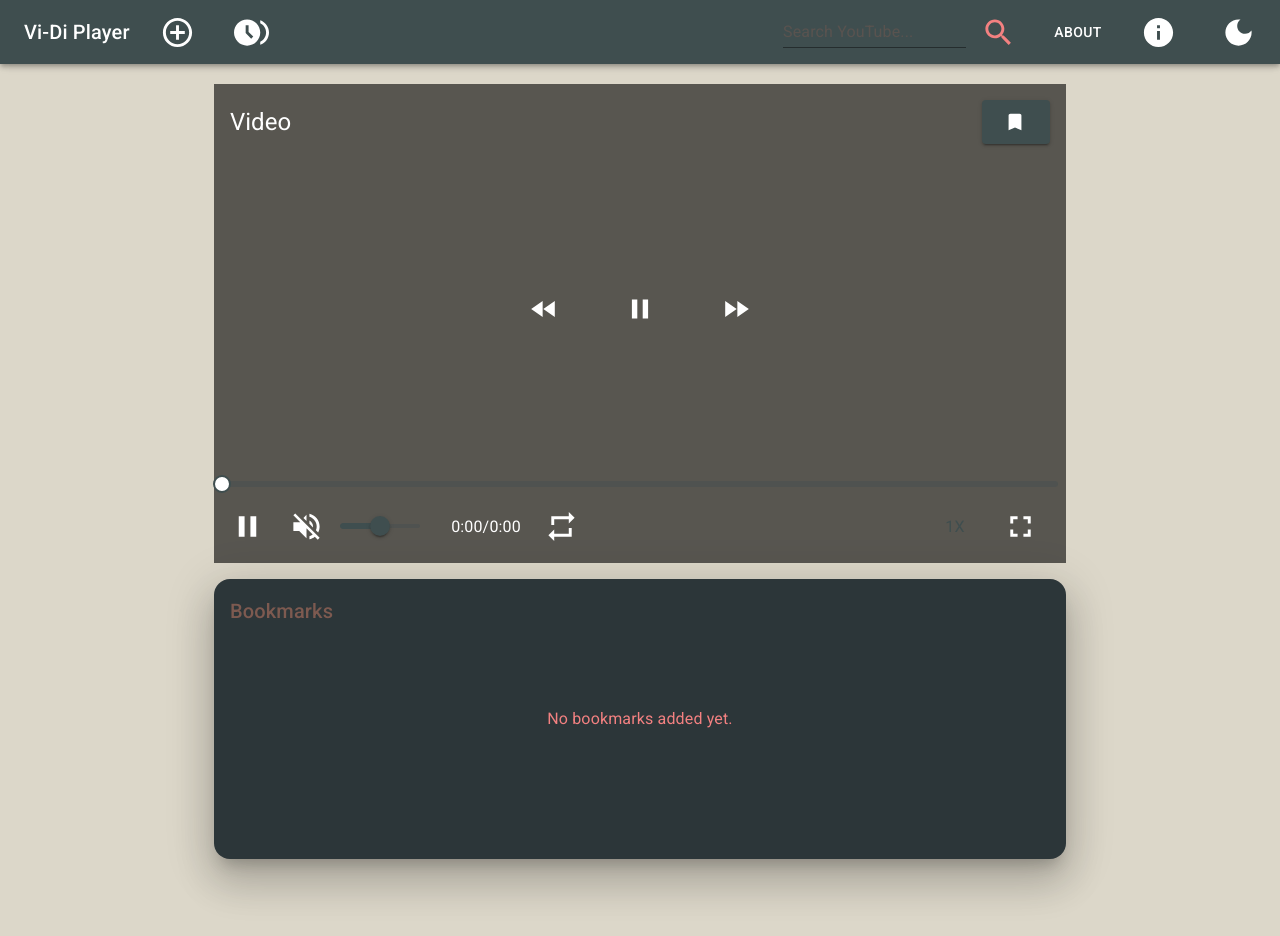
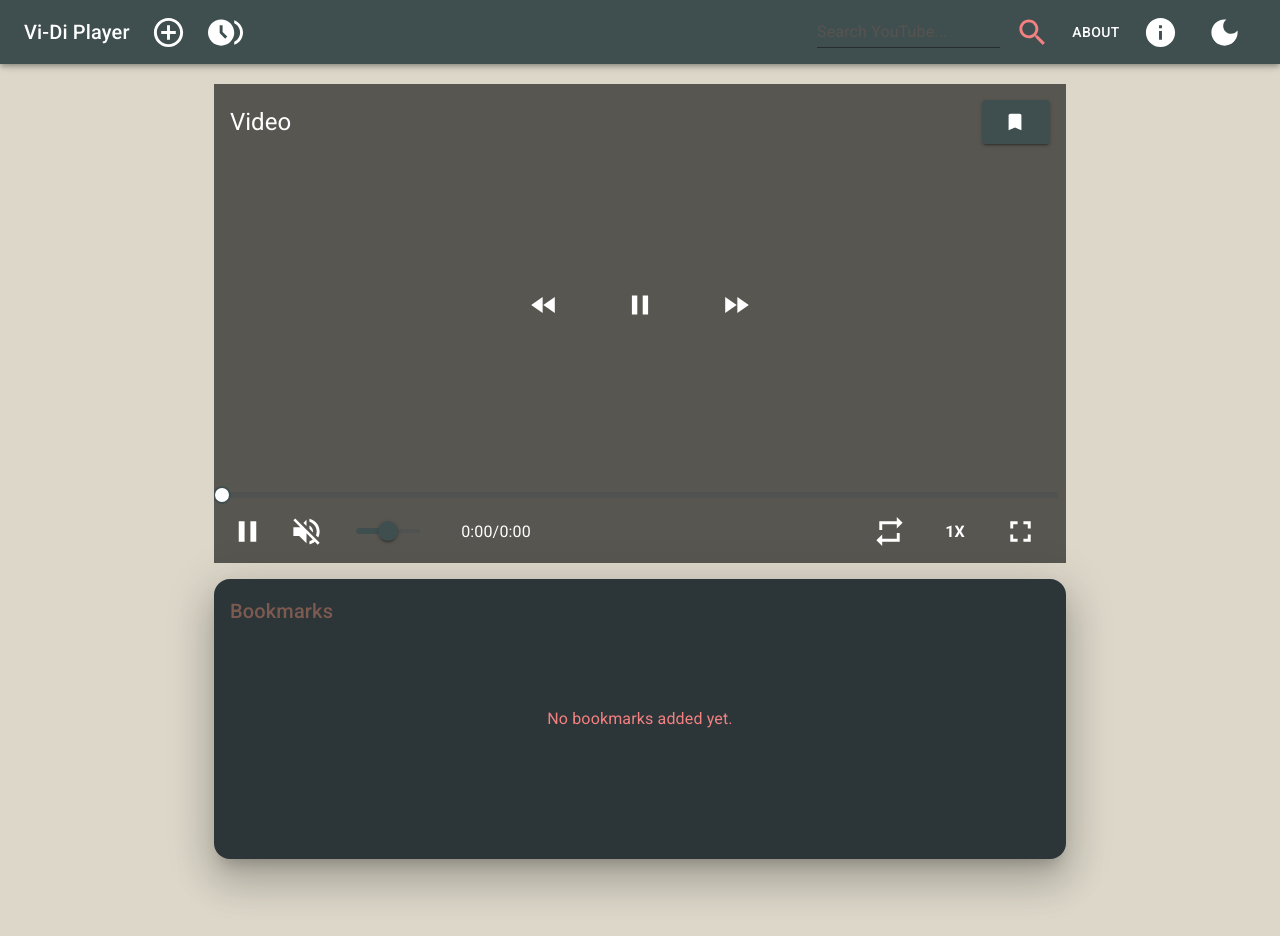
Before and after one commit to idobe2/vidi-player, a React (Create React App) app: page / in a window 1280 px wide. Shown: the top 936 px of the page. Built offline with nearby package versions, Linux system fonts and the light colour scheme.

Commit message:
Enhance CSS for overflow handling; improve layout in player controls, top bar, and more

```diff
--- a/src/components/playerControls.js
+++ b/src/components/playerControls.js
@@ -55,7 +55,7 @@ function PlayerControls(
         justifyContent="space-between"
         style={{ padding: 16 }}
       >
-        <Grid2>
+        <Grid2 sx={{ width: { xs: "80%", sm: "90%" } }}>
           <Typography variant="h5" style={{ color: "#fff" }}>
             {title}
           </Typography>
@@ -120,8 +120,11 @@ function PlayerControls(
         direction="row"
         justifyContent="space-between"
         alignItems="center"
-        style={{
-          padding: 8,
+        sx={{
+          p: { xs: 0, sm: "auto" },
+          pl: { xs: 1, sm: "auto" },
+          pr: { xs: 1, sm: "auto" },
+          pt: { xs: 1, sm: "auto" },
         }}
       >
         <Grid2 style={{ width: "100%", height: "30%" }}>
@@ -143,7 +146,7 @@ function PlayerControls(
               <IconButton
                 onClick={onPlayPause}
                 className="bottomIcons"
-                sx={{ color: "white" }}
+                sx={{ color: "white", mr: { xs: -1, sm: "auto" }}}
               >
                 {playing ? (
                   <PauseIcon fontSize="large" />
@@ -165,7 +168,10 @@ function PlayerControls(
 
             <Grid2 container direction="row" alignItems="center">
               <div style={{ display: "flex", alignItems: "center" }}>
-                <Grid2 style={{ width: 80, marginTop:5 }}>
+                <Grid2
+                  style={{ width: 80, marginTop: 5 }}
+                  sx={{ pr: { xs: 2, sm: "auto" }, ml: { xs: "auto", sm: 2 } }}
+                >
                   <Slider
                     min={0}
                     max={100}
@@ -176,31 +182,20 @@ function PlayerControls(
                   />
                 </Grid2>
 
-                <Grid2>
+                <Grid2 sx={{ ml: { xs: -1, sm: 3} }}>
                   <Button
                     onClick={onChangeDispayFormat}
                     variant="text"
                     className="bottomIcons"
-                    style={{ color: "#fff", marginLeft: 16, minWidth: 100 }}
+                    style={{ color: "#fff", marginLeft: 16, minWidth: 100, right: 30 }}
+                    sx={{
+                      ml: { xs: 4, sm: "auto" },
+                    }}
                   >
                     <Typography>
                       {elapsedTime}/{totalDuration}
                     </Typography>
                   </Button>
-                </Grid2>
-
-                <Grid2>
-                  <IconButton
-                    onClick={onRepeat}
-                    className="bottomIcons"
-                    sx={{ color: "white" }}
-                  >
-                    {repeat === "off" && <RepeatIcon fontSize="large" />}
-                    {repeat === "repeat" && <RepeatOnIcon fontSize="large" />}
-                    {repeat === "repeatOne" && (
-                      <RepeatOneOnIcon fontSize="large" />
-                    )}
-                  </IconButton>
                 </Grid2>
               </div>
             </Grid2>
@@ -211,17 +206,43 @@ function PlayerControls(
               alignItems="center"
               spacing={1}
               position={"absolute"}
-              right={20}
+              sx={{
+                pr: { xs: 0, sm: "auto" },
+                right: { xs: 0, sm: 20 },
+              }}
             >
               <Grid2>
+                <IconButton
+                  onClick={onRepeat}
+                  className="bottomIcons"
+                  sx={{
+                    color: "white",
+                    mr: { xs: -3, sm: "auto" },
+                  }}
+                >
+                  {repeat === "off" && <RepeatIcon fontSize="large" />}
+                  {repeat === "repeat" && <RepeatOnIcon fontSize="large" />}
+                  {repeat === "repeatOne" && (
+                    <RepeatOneOnIcon fontSize="large" />
+                  )}
+                </IconButton>
+              </Grid2>
+
+              <Grid2
+                sx={{
+                  mr: { xs: -2, sm: "auto" },
+                }}
+              >
                 <Popover
                   triggerButton={
                     <Button
                       variant="text"
                       className="bottomIcons"
-                      style={{ marginLeft: 24 }}
+                      style={{ color: "#fff" }}
                     >
-                      <Typography>{playbackRate}X</Typography>
+                      <Typography>
+                        <strong>{playbackRate}X</strong>
+                      </Typography>
                     </Button>
                   }
                   onRateChange={onPlaybackRateChange}
@@ -229,7 +250,7 @@ function PlayerControls(
                 />
               </Grid2>
 
-              <Grid2>
+              <Grid2 sx={{ mr: { xs: 0, sm: "auto" } }}>
                 <IconButton
                   onClick={onToggleFullScreen}
                   className="bottomIcons"
--- a/src/components/prettoSlider.js
+++ b/src/components/prettoSlider.js
@@ -10,6 +10,14 @@ const PrettoSlider = (props) => {
       {...props}
       sx={{
         height: 6,
+        marginTop: {
+          xs: 1,
+          sm: 2,
+        },
+        marginBottom: {
+          xs: -3,
+          sm: "auto",
+        },
         "& .MuiSlider-track": {
           border: "none",
         },
--- a/src/components/topBar.js
+++ b/src/components/topBar.js
@@ -4,12 +4,12 @@ import {
   Toolbar,
   Typography,
   Button,
-  Grid2,
   Menu,
   MenuItem,
   ListItemText,
   ListItemAvatar,
   Avatar,
+  Grid2,
 } from "@mui/material";
 import { Link } from "react-router-dom";
 import { useTheme } from "../context/themeContext";
@@ -88,15 +88,11 @@ const TopBar = ({
     <>
       <AppBar position="fixed">
         <Toolbar>
-          <Grid2
-            container
-            direction="row"
-            justifyContent="space-between"
-            alignItems="center"
-            spacing={2}
+          <Typography
+            variant="h6"
+            sx={{ display: { xs: "none", sm: "block" }, flexGrow: 1 }}
+            style={{}}
           >
-            <Grid2>
-              <Typography variant="h6" sx={{ flexGrow: 1 }}>
             <Link
               to="/"
               style={{ color: "white", textDecoration: "none" }}
@@ -105,8 +101,13 @@ const TopBar = ({
               Vi-Di Player
             </Link>
           </Typography>
-            </Grid2>
-
+          <Grid2
+            container
+            direction="row"
+            position="absolute"
+            alignItems="center"
+            sx={{ pl: { xs: 20, sm: 14 } }}
+          >
             <Grid2>
               <Button
                 color="inherit"
@@ -117,7 +118,6 @@ const TopBar = ({
                 <AddCircleOutlineIcon fontSize="large" />
               </Button>
             </Grid2>
-
             <Grid2>
               <RecentVideos
                 recentVideos={recentVideos}
@@ -125,28 +125,18 @@ const TopBar = ({
                 onDeleteVideo={onDeleteVideo}
               />
             </Grid2>
+          </Grid2>
 
-            <Grid2
-              container
-              position="absolute"
-              right="10px"
-              direction="row"
-              justifyContent="space-between"
-              alignItems="center"
-              spacing={2}
-            >
-              <Grid2>
+          <Grid2 sx={{ mr: { xs: 14, sm: "auto" } }}>
             <SearchBar onSearch={handleSearch} />
+          </Grid2>
           <Menu
             anchorEl={anchorEl}
             open={Boolean(anchorEl)}
             onClose={handleCloseMenu}
           >
             {searchResults.map((result, index) => (
-                    <MenuItem
-                      key={index}
-                      onClick={() => handleResultSelect(result)}
-                    >
+              <MenuItem key={index} onClick={() => handleResultSelect(result)}>
                 <ListItemAvatar>
                   <Avatar src={result.thumbnail} />
                 </ListItemAvatar>
@@ -157,22 +147,21 @@ const TopBar = ({
               </MenuItem>
             ))}
           </Menu>
-              </Grid2>
-
-              <Grid2>
+          <Grid2
+            sx={{
+              display: { xs: "none", sm: "block" },
+              pr: { xs: "4%", sm: 0 },
+            }}
+          >
             <Button color="inherit" component={Link} to="/about">
               About
             </Button>
           </Grid2>
-
-              <Grid2>
           <Button color="inherit" onClick={handleOpenInfo}>
             <InfoIcon fontSize="large" />
           </Button>
           <Info open={infoOpen} onClose={handleCloseInfo} />
-              </Grid2>
 
-              <Grid2 style={{}}>
           <Button color="inherit" onClick={toggleTheme}>
             {isDarkMode ? (
               <LightModeIcon fontSize="large" />
@@ -180,9 +169,6 @@ const TopBar = ({
               <DarkModeIcon fontSize="large" />
             )}
           </Button>
-              </Grid2>
-            </Grid2>
-          </Grid2>
         </Toolbar>
       </AppBar>
       <FileManager
--- a/src/components/videoPlayer.js
+++ b/src/components/videoPlayer.js
@@ -89,7 +89,14 @@ function VideoPlayer({
   };
 
   const toggleFullScreen = () => {
-    screenfull.toggle(playerContainerRef.current);
+    if (screenfull.isEnabled) {
+      screenfull.toggle(playerContainerRef.current).catch((err) => {
+        console.error("Fullscreen error:", err);
+      });
+    } else {
+      console.error("Fullscreen not supported on this device.");
+      showSnackbar("Fullscreen not supported on this device.", "error");
+    }
   };
 
   const handlePlaybackrateChange = (rate) => {
@@ -268,6 +275,7 @@ function VideoPlayer({
         onDoubleClick={handleDoubleClick}
       >
         <ReactPlayer
+          playsinline
           ref={playerRef}
           width={"100%"}
           height={"100%"}
--- a/src/dialogs/fileManager.js
+++ b/src/dialogs/fileManager.js
@@ -127,8 +127,8 @@ const FileManager = ({ open, onClose, onSubmit }) => {
           />
         </Grid2>
 
-        <Grid2 container direction="row" spacing={2} alignItems="center">
-          <Grid2 style={{ width: "30%", marginTop: 16 }}>
+        <Grid2 container direction="row" spacing={2} alignItems="center" justifyContent={"center"}>
+          <Grid2 style={{ width: "40%", marginTop: 16 }}>
             <label htmlFor="upload-button">
               <Button variant="contained" component="span" fullWidth>
                 Choose File
@@ -136,7 +136,7 @@ const FileManager = ({ open, onClose, onSubmit }) => {
             </label>
           </Grid2>
 
-          <Grid2 style={{ width: "30%", marginTop: 16 }}>
+          <Grid2 style={{ width: "40%", marginTop: 16 }}>
             <Button
               variant="contained"
               onClick={() => setFile(null)}
--- a/src/global.css
+++ b/src/global.css
@@ -22,6 +22,7 @@ body {
   width: 100%;
   padding-top: 56.25%; /* 16:9 Aspect Ratio */
   margin-top: 20px;
+  overflow: hidden;
 }
 
 .playerWrapper > div {
```
Also changed, not shown: 1 other file (tests, documents, lock files or other folders). Lines whose indentation alone changed are shown as unchanged.
